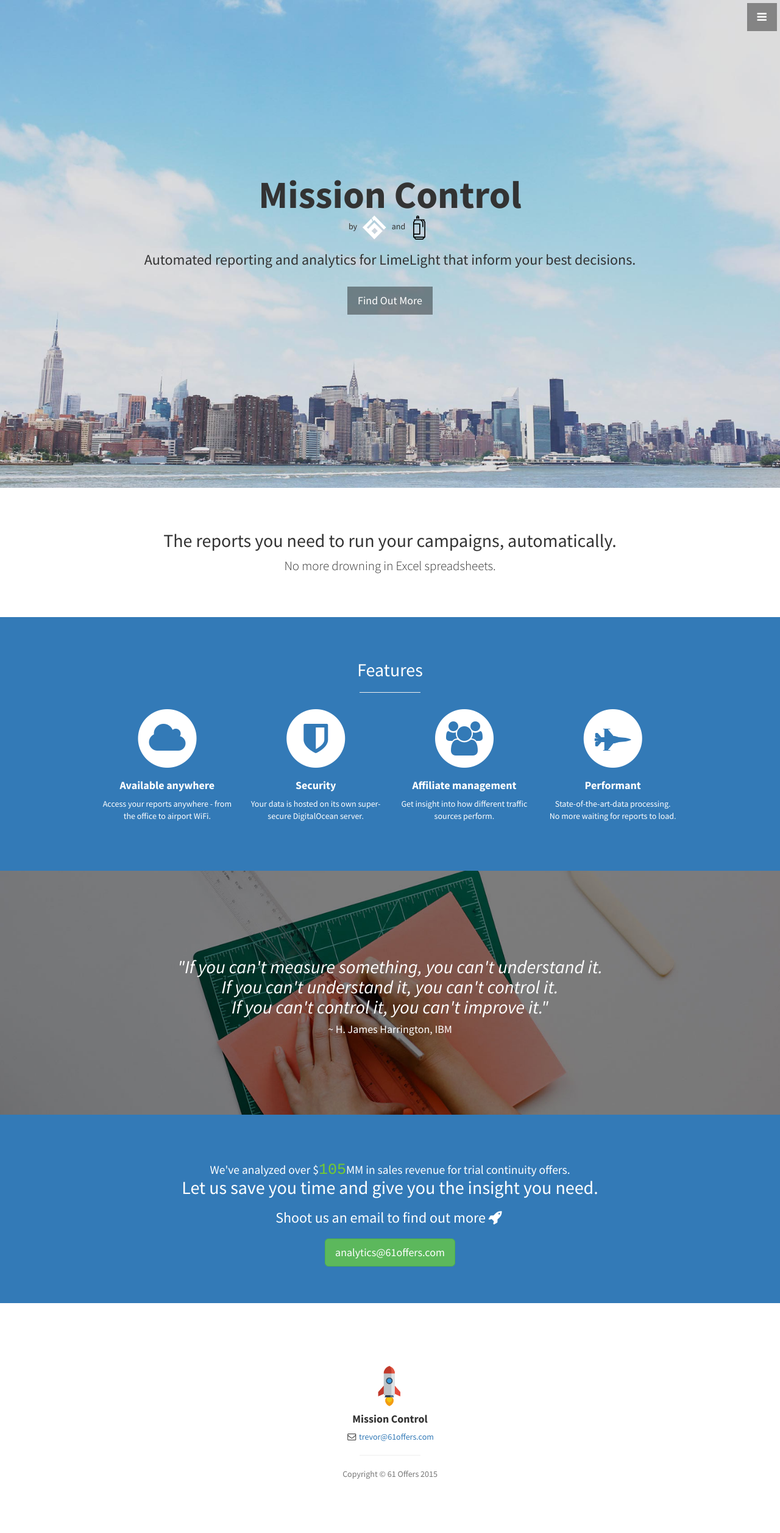
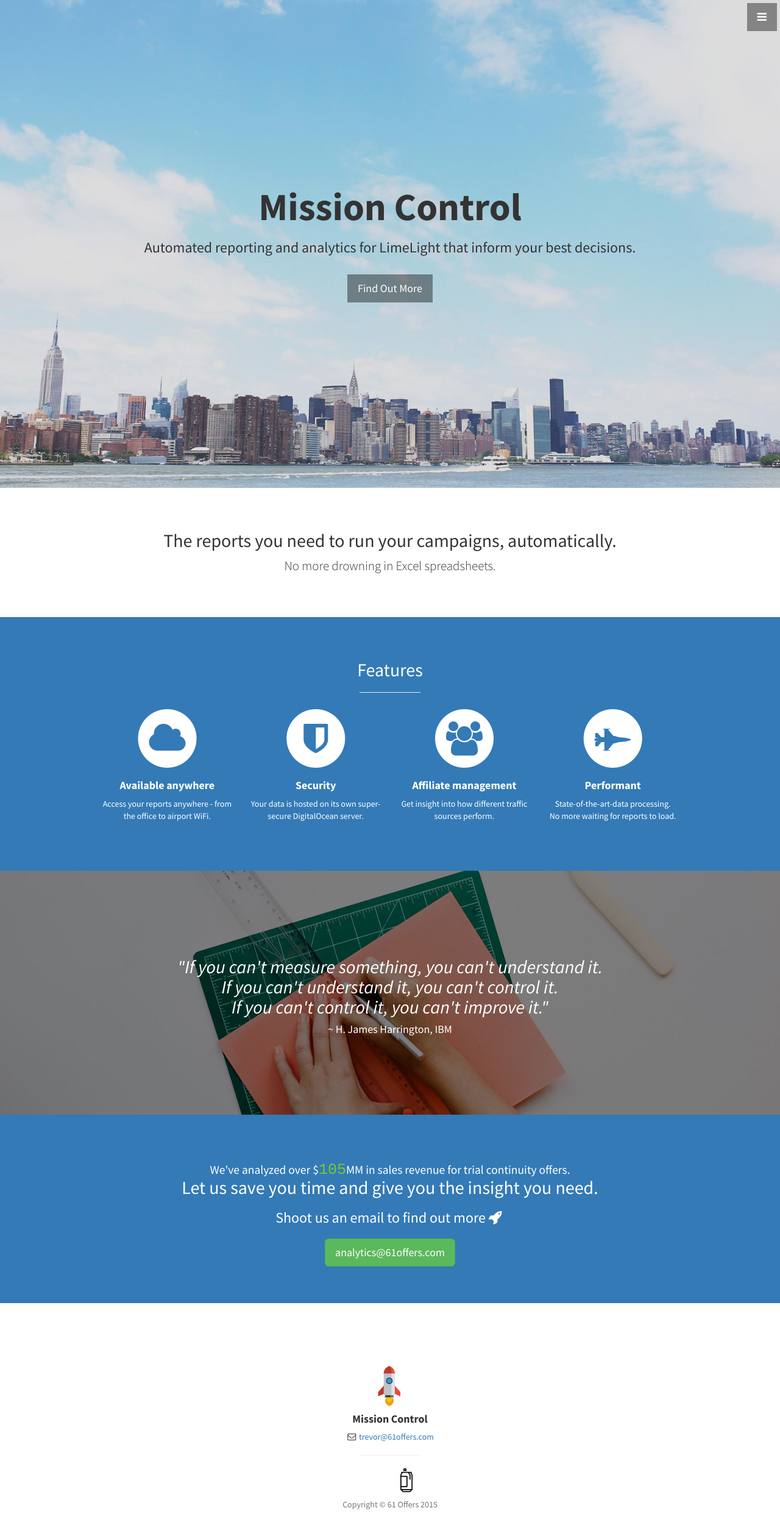
Before and after one commit to trevorwelch/61analytics, a website: page index.html in a window 1280 px wide. Shown: the whole page at 61% size. Drawn offline with Linux system fonts and the light colour scheme.

Commit message:
copy fixes

```diff
--- a/index.html
+++ b/index.html
@@ -53,7 +53,7 @@
     <header id="top" class="header">
         <div class="text-vertical-center">
             <h1>Mission Control</h1>
-            <p> by <a href="http://www.61offers.com" target="_blank"><img src='img/logo-3-61.png' style="margin: 0px 6px"></a> and <a href="http://www.sodatechnology.com" target="_blank"><img src='img/soda-icon-512x512.png' style="height: 40px;"></a></p>
+
             <h3>Automated reporting and analytics for LimeLight that inform your best decisions.</h3>
             <br>
             <a href="#about" class="btn btn-dark btn-lg">Find Out More</a>
@@ -181,6 +181,7 @@
                         </li>
                     </ul>
                     <hr class="small">
+                    <p><a href="http://www.61offers.com" target="_blank"><img src='img/logo-3-61.png' style="margin: 0px 6px"></a>  <a href="http://www.sodatechnology.com" target="_blank"><img src='img/soda-icon-512x512.png' style="height: 40px;"></a></p>
                     <p class="text-muted">Copyright &copy; 61 Offers 2015</p>
                 </div>
             </div>
```
